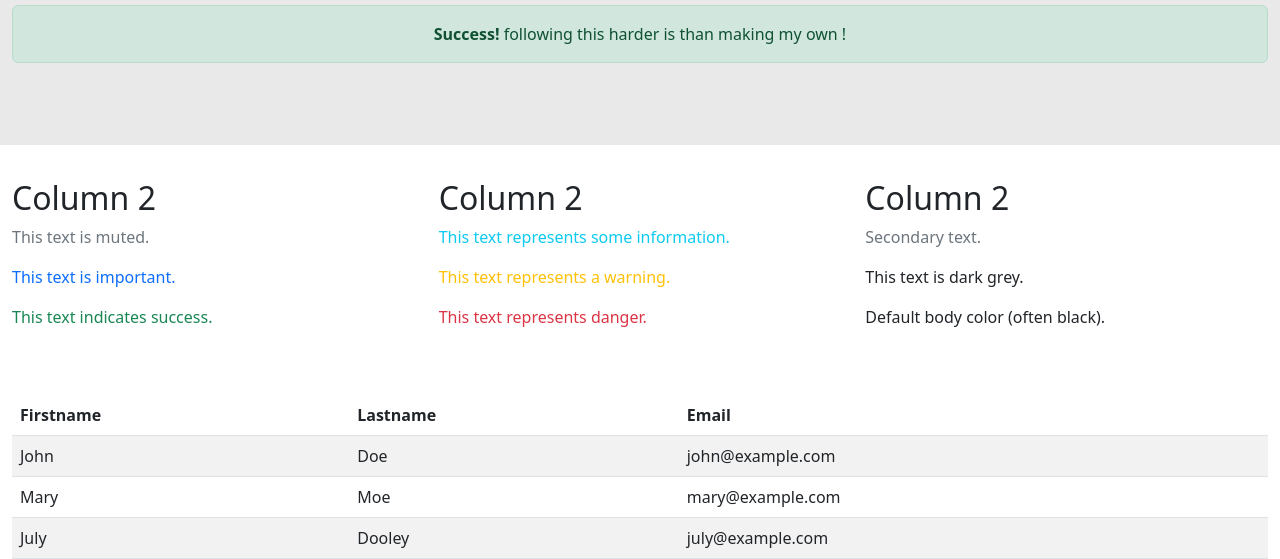
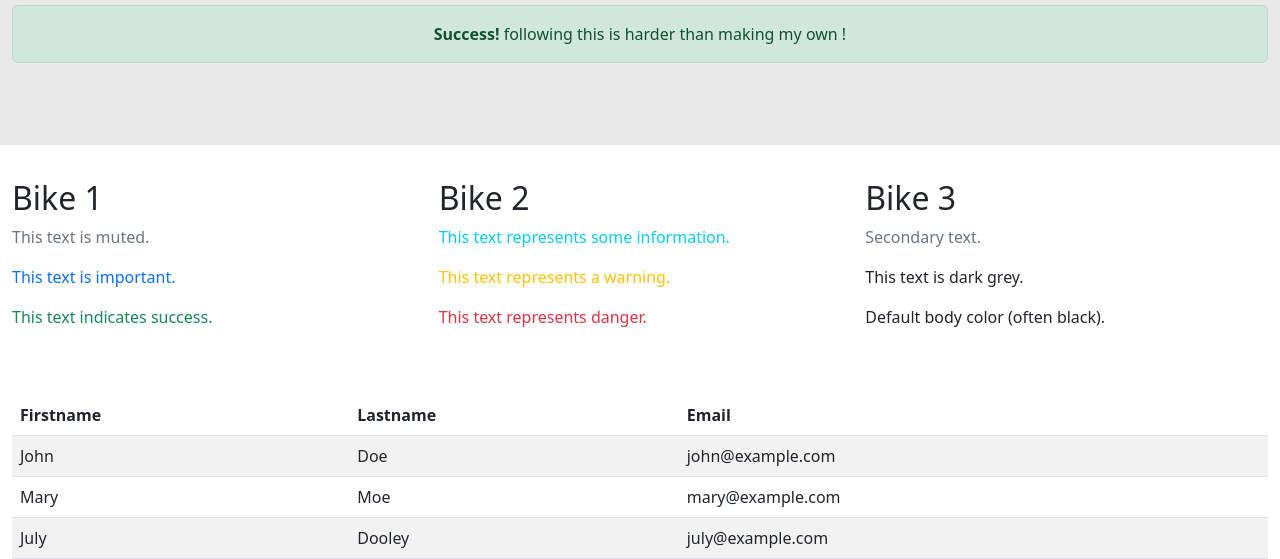
Before and after one commit to Norashafiq/UxUi-S, a plain HTML site: page Week8/index.html in a window 1280 px wide. Shown: the part 251-810 px from the top of the page. Drawn offline with nearby package versions, Linux system fonts and the light colour scheme.

Commit message:
Update index.html

```diff
--- a/Week8/index.html
+++ b/Week8/index.html
@@ -20,7 +20,7 @@
         <blockquote class="first">
             <h1>I will pretend like it's "My First Bootstrap Page with Codingdojo"</h1>
             <div class="alert alert-success" role="alert">
-                <span>Success!</span> following this harder is than making my own !
+                <span>Success!</span> following this is harder than making my own !
               </div>
 
         </blockquote>
@@ -31,21 +31,21 @@
       <div class="dd">
         <div class="row columns justify-content-start">
           <div class="col-4">
-           <h2> Column 2</h2>
+           <h2> Bike 1 </h2>
            <p class="text-muted">This text is muted.</p>
            <p class="text-primary">This text is important.</p>
            <p class="text-success">This text indicates success.</p>
 
           </div>
           <div class="col-4">
-            <h2> Column 2</h2>
+            <h2> Bike 2 </h2>
             <p class="text-info">This text represents some information.</p>
             <p class="text-warning">This text represents a warning.</p>
             <p class="text-danger">This text represents danger.</p>
 
           </div>
           <div class="col-4">
-            <h2> Column 2</h2>
+            <h2> Bike 3 </h2>
             <p class="text-secondary">Secondary text.</p>
             <p class="text-dark">This text is dark grey.</p>
             <p class="text-body">Default body color (often black).</p>
```
